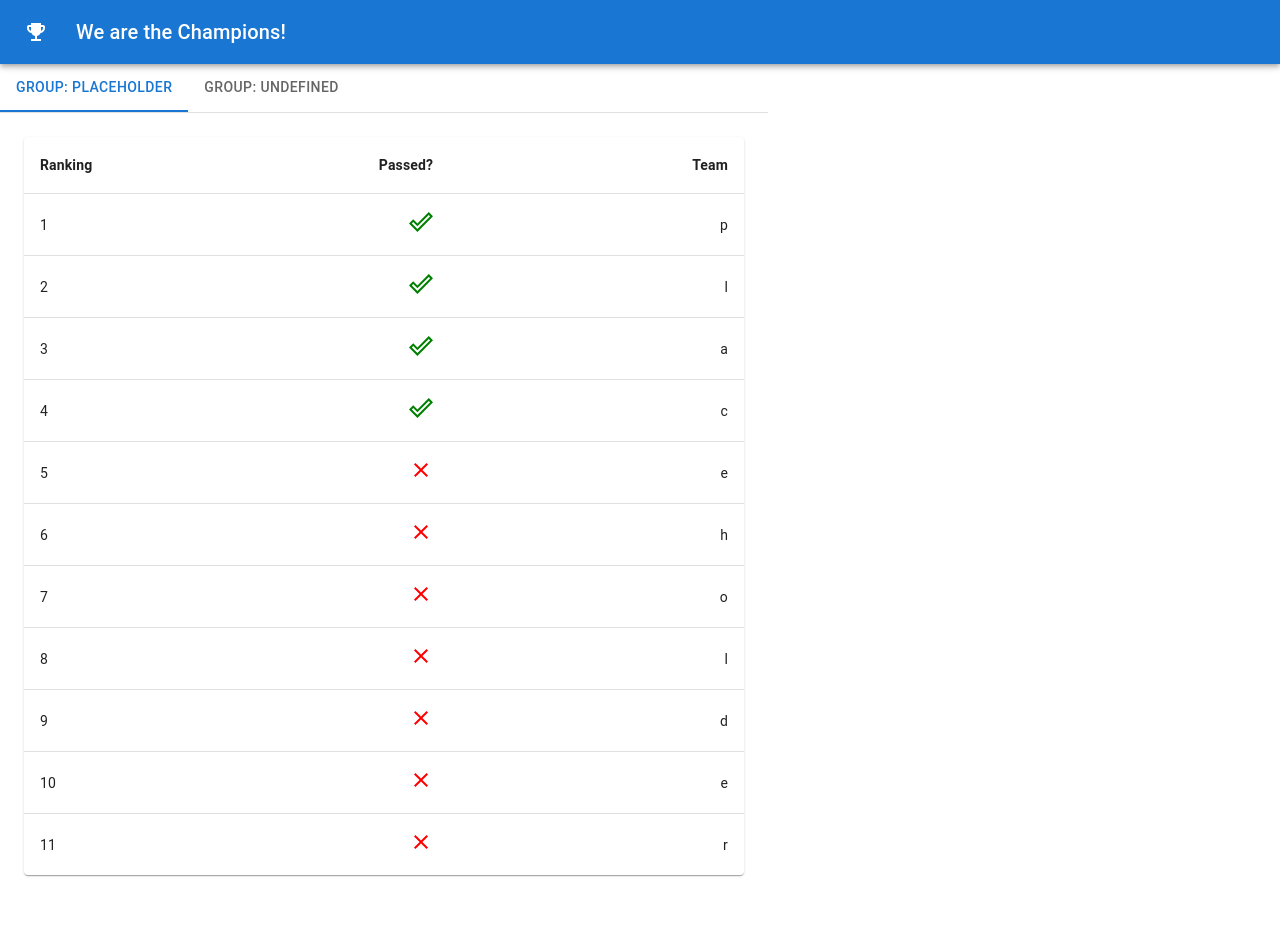
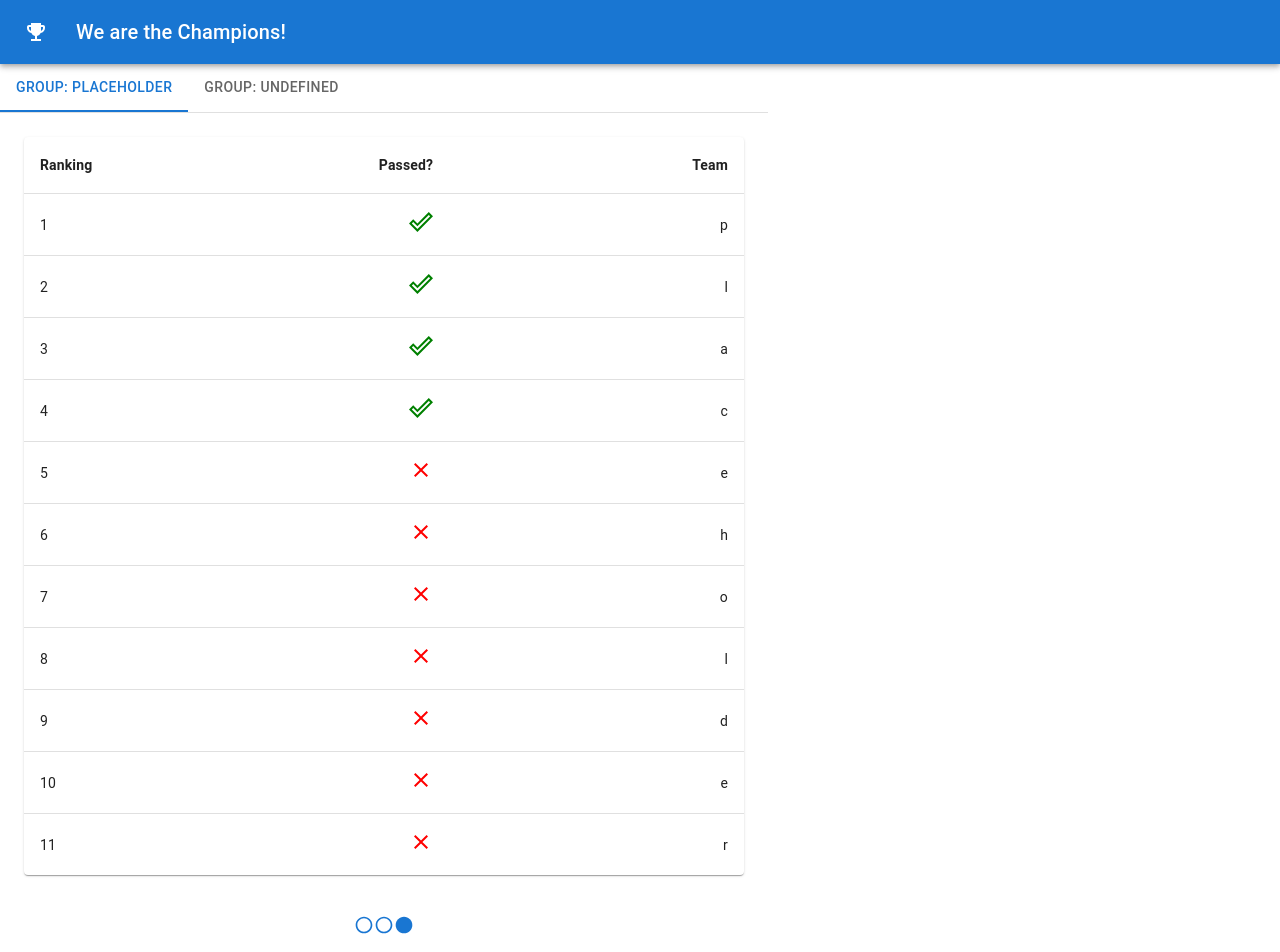
Before and after one commit to jaydenhojingrong/We-are-the-Champions, a React (Create React App) app in the folder frontend/: page /rankings in a window 1280 px wide. Shown: the top 952 px of the page. Before the commit the page ends 899 px from the top, so only its background shows below. Built offline with nearby package versions, Linux system fonts and the light colour scheme.

Commit message:
(feat) simple progress indicator
- in the 3 pages (team info, match info and ranking info)

```diff
--- a/frontend/src/components/MatchInformation.js
+++ b/frontend/src/components/MatchInformation.js
@@ -6,9 +6,11 @@ import TextField from '@mui/material/TextField';
 import Collapse from '@mui/material/Collapse';
 import Stack from "@mui/material/Stack"
 import { Link } from "react-router-dom";
+import CircleOutlinedIcon from '@mui/icons-material/CircleOutlined';
+import CircleIcon from '@mui/icons-material/Circle';
 
-const baseURL = "https://we-are-the-champions.herokuapp.com/enter_result";
-// const baseURL = "http://127.0.0.1:5000/enter_result";
+// const baseURL = "https://we-are-the-champions.herokuapp.com/enter_result";
+const baseURL = "http://127.0.0.1:5000/enter_result";
 
 export default function MatchInformation(props) {
 
@@ -61,6 +63,11 @@ export default function MatchInformation(props) {
         sx={{px:4, width:"80%"}}>
         <Stack direction="row" justifyContent="space-between">
           <Button  color="primary"onClick={() => setOpenGuide(state => !openGuide)}> Guide Me</Button>
+          <Stack direction="row" >
+          <Link to={"/"} style={{ textDecoration: 'none' }}><CircleOutlinedIcon color='primary' fontSize='small'/></Link>
+            <CircleIcon color='primary' fontSize='small'/>
+            <CircleOutlinedIcon color='primary' fontSize='small'/>
+          </Stack>
           <Link to={"/rankings"} style={{ textDecoration: 'none' }}><Button  variant="contained" onClick={enterResult}>Enter</Button></Link>
         </Stack>
         <Collapse in={openGuide}>
--- a/frontend/src/components/RankingInformation.js
+++ b/frontend/src/components/RankingInformation.js
@@ -1,4 +1,4 @@
-import React, {useState}  from 'react';
+import React from 'react';
 import Table from '@mui/material/Table';
 import TableBody from '@mui/material/TableBody';
 import TableCell from '@mui/material/TableCell';
@@ -13,6 +13,10 @@ import Typography from '@mui/material/Typography';
 import Box from '@mui/material/Box';
 import DoneOutlineTwoToneIcon from '@mui/icons-material/DoneOutlineTwoTone';
 import CloseTwoToneIcon from '@mui/icons-material/CloseTwoTone';
+import CircleOutlinedIcon from '@mui/icons-material/CircleOutlined';
+import CircleIcon from '@mui/icons-material/Circle';
+import Stack from "@mui/material/Stack"
+import { Link } from "react-router-dom";
 
 function createData(rank, result, name) {
     return { rank, result, name };
@@ -150,6 +154,13 @@ export default function RankingInformation(props) {
                         </Table>
                     </TableContainer>
                 </TabPanel>
+                <Box display="flex" justifyContent="center" alignItems="center" sx={{p:2}}>
+                    <Stack direction="row" >
+                        <Link to={"/"} style={{ textDecoration: 'none' }}><CircleOutlinedIcon color='primary' fontSize='small'/></Link>
+                        <Link to={"/enter_result"} style={{ textDecoration: 'none' }}><CircleOutlinedIcon color='primary' fontSize='small'/></Link>
+                        <CircleIcon color='primary' fontSize='small'/>
+                    </Stack>
+                </Box>
             </Box>
         </Box>
 
--- a/frontend/src/components/TeamInformation.js
+++ b/frontend/src/components/TeamInformation.js
@@ -6,9 +6,12 @@ import Collapse from '@mui/material/Collapse';
 import Stack from "@mui/material/Stack"
 import axios from "axios";
 import { Link } from "react-router-dom";
+import CircleOutlinedIcon from '@mui/icons-material/CircleOutlined';
+import CircleIcon from '@mui/icons-material/Circle';
 
-const baseURL = "https://we-are-the-champions.herokuapp.com/start_game";
-// const baseURL = "http://127.0.0.1:5000/start_game";
+
+// const baseURL = "https://we-are-the-champions.herokuapp.com/start_game";
+const baseURL = "http://127.0.0.1:5000/start_game";
 
 export default function TeamInformation(props) {
   const [open, setOpen] = useState(false);
@@ -56,6 +59,11 @@ export default function TeamInformation(props) {
         sx={{px:4, width:"80%"}}>
         <Stack direction="row" justifyContent="space-between">
           <Button  color="primary"onClick={() => setOpen(state => !open)}> Guide Me</Button>
+          <Stack direction="row" >
+            <CircleIcon color='primary' fontSize='small'/>
+            <CircleOutlinedIcon color='primary' fontSize='small'/>
+            <CircleOutlinedIcon color='primary' fontSize='small'/>
+          </Stack>
           <Link to={"/enter_result"} style={{ textDecoration: 'none' }}><Button  variant="contained" onClick={startGame}>Enter</Button></Link>
         </Stack>
         <Collapse in={open}>
```
Also changed, not shown: frontend/src/App.js (line endings or trailing spaces).
